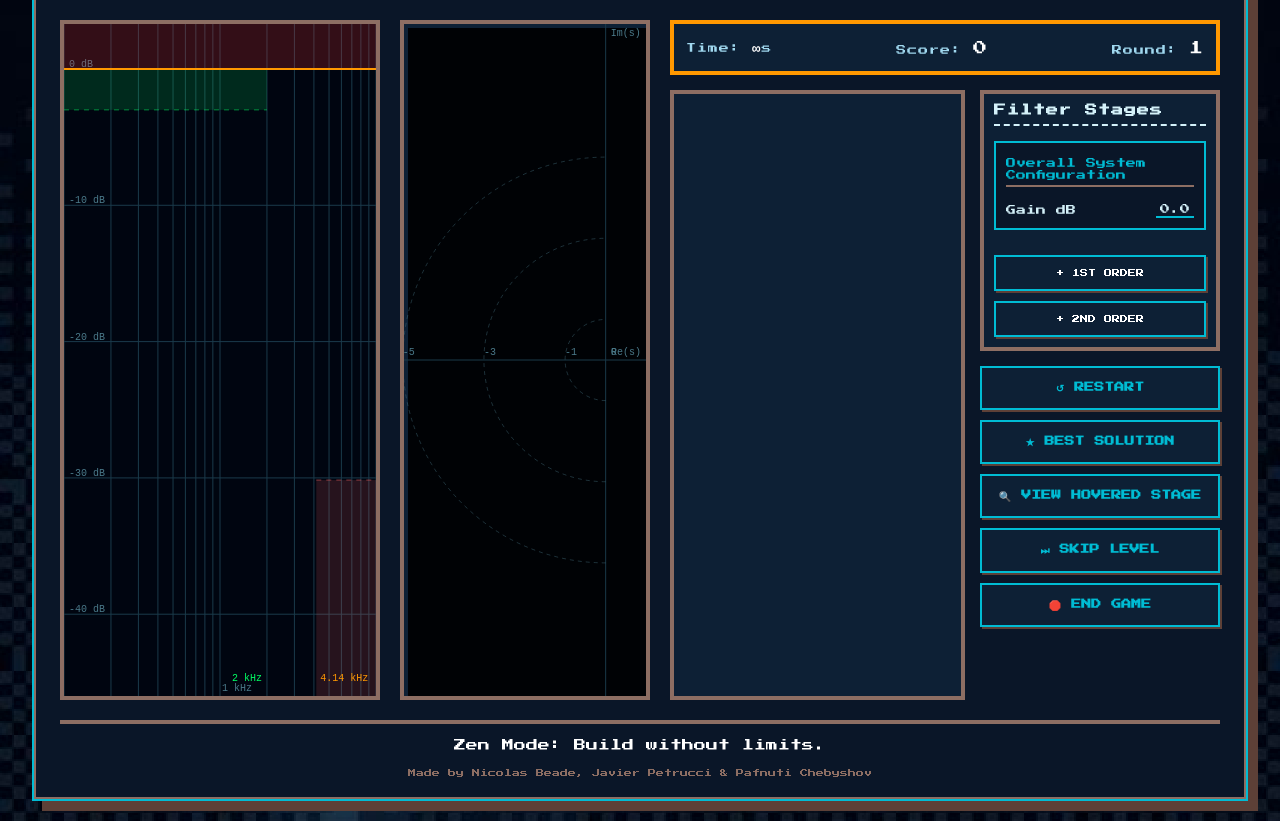
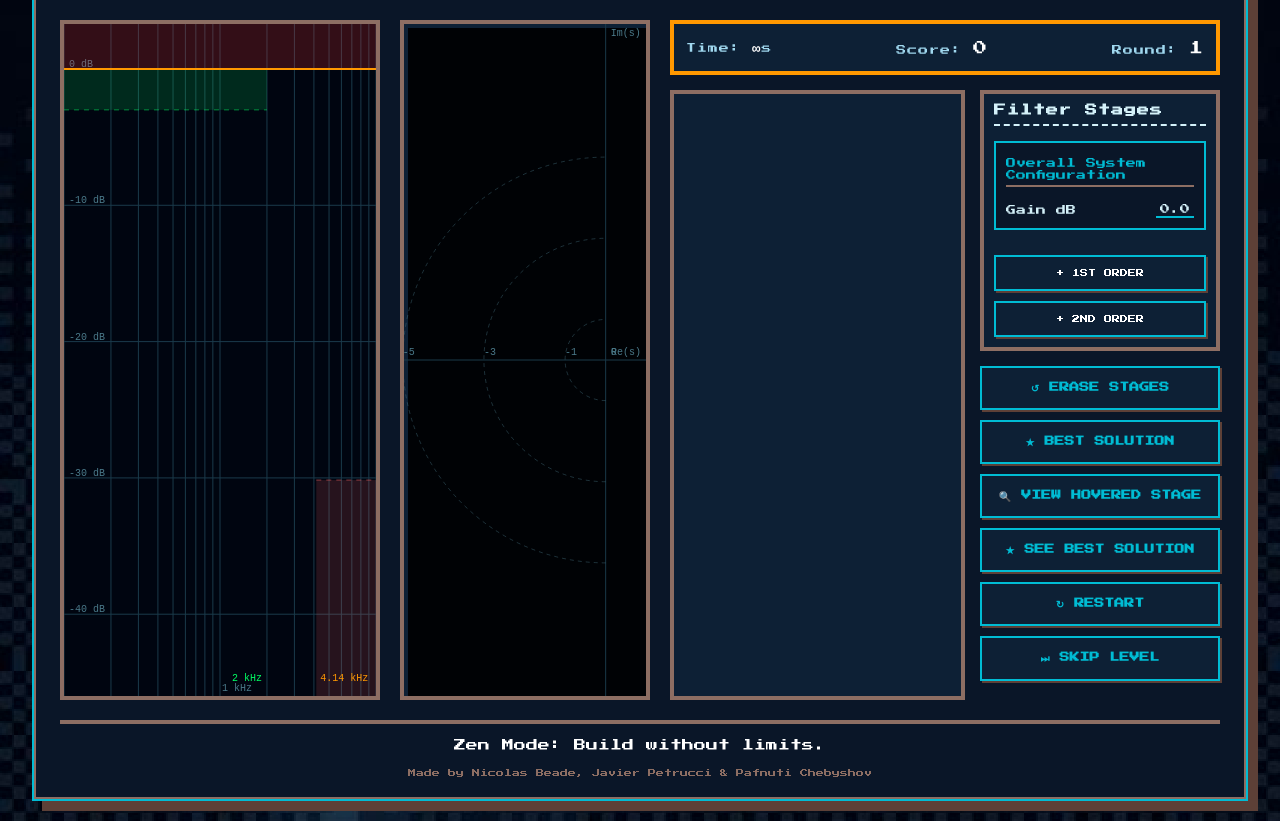
Before and after one commit to NicoBeade/chebygame, a plain HTML site: page index.html in a window 1280 px wide. Shown: the part 97-918 px from the top of the page. Drawn offline with Linux system fonts and the light colour scheme.

Commit message:
Hide End Game button in Zen mode. Rename reset button to 'Erase Stages' to clarify it wipes the sandbox. Fix Skip Level event in Zen mode so it explicitly re-rolls constraints and wipes stages. Visually align Challenge mode bottom controls side-by-side. Suppress auto-victory popup in Zen so players can gracefully analyze their winning graph without interruption.

```diff
--- a/css/style.css
+++ b/css/style.css
@@ -599,9 +599,18 @@ button.active:hover {
 #hover-stage-toggle,
 #btn-skip-level,
 #btn-end-game {
-    grid-column: span 2;
     border-color: var(--accent-purple);
     color: var(--accent-purple);
+}
+
+.challenge-controls-row {
+    display: flex;
+    gap: 10px;
+    width: 100%;
+}
+
+.challenge-controls-row button {
+    flex: 1;
 }
 
 #best-solution:hover,
--- a/index.html
+++ b/index.html
@@ -5,7 +5,7 @@
     <meta charset="UTF-8">
     <meta name="viewport" content="width=device-width, initial-scale=1.0">
     <title>ChebyGame - Retro Filter Design</title>
-    <link rel="stylesheet" href="css/style.css?v=28">
+    <link rel="stylesheet" href="css/style.css?v=30">
 </head>
 
 <body>
@@ -89,13 +89,17 @@
                         <div id="global-controls">
                             <button id="play-all">▶ Play All</button>
                             <button id="pause-all">⏸ Pause All</button>
-                            <button id="reset-all">↺ Restart</button>
+                            <button id="reset-all">↺ Erase Stages</button>
                             <button id="best-solution">★ Best Solution</button>
+                            <button id="hover-stage-toggle">🔍 View Hovered Stage</button>
 
-                            <button id="hover-stage-toggle">🔍 View Hovered Stage</button>
+                            <button id="btn-popup-best" class="action-btn">★ See Best Solution</button>
+                            <button id="btn-popup-restart" class="action-btn">↻ Restart</button>
                             <!-- Challenge Mode Extra Controls -->
-                            <button id="btn-skip-level">⏭ Skip Level</button>
-                            <button id="btn-end-game">🛑 End Game</button>
+                            <div class="challenge-controls-row">
+                                <button id="btn-skip-level">⏭ Skip Level</button>
+                                <button id="btn-end-game">🛑 End Game</button>
+                            </div>
                         </div>
                     </div>
                 </div>
--- a/js/ui.js
+++ b/js/ui.js
@@ -872,12 +872,14 @@ class UIManager {
 
         if (mode === 'challenge') {
             document.getElementById('btn-skip-level').style.display = 'none';
+            document.getElementById('btn-end-game').style.display = '';
             this.game.startChallenge('hardcore');
             this.overlay.classList.remove('hidden');
             document.getElementById('challenge-start-popup').classList.remove('hidden');
             document.getElementById('message-area').textContent = 'Challenge started! Match the target response.';
         } else if (mode === 'zen') {
             document.getElementById('btn-skip-level').style.display = '';
+            document.getElementById('btn-end-game').style.display = 'none';
             // Hide the overlay so it doesn't block interactions
             this.overlay.classList.add('hidden');
             document.getElementById('challenge-start-popup').classList.add('hidden');
@@ -944,7 +946,11 @@ class UIManager {
             if (this.game.isGameOver) {
                 this.showGameOver();
             } else if (this.game.checkConstraints(this.cascade)) {
-                this.showVictory();
+                // If hardcore challenge, end round and show victory
+                if (this.game.subMode === 'hardcore') {
+                    this.showVictory();
+                }
+                // If zen, stay silent. The curve simply turns green.
             }
         }
     }
```
